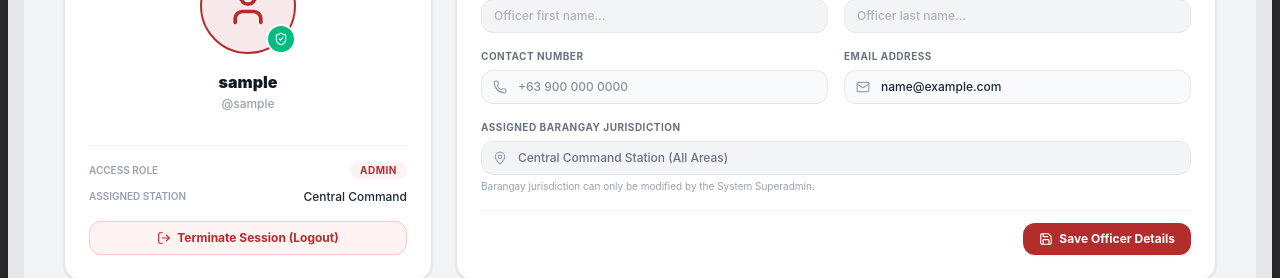
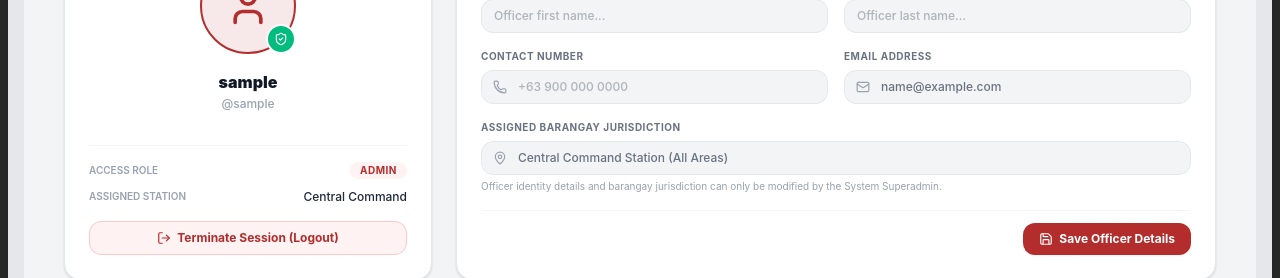
Before and after one commit to Meizelea/AcEmergency, a React (Vite) app in the folder thesis/: page /profile in a window 1280 px wide. Shown: the part 287-565 px from the top of the page. Built offline with nearby package versions, Linux system fonts and the light colour scheme; no server answers; sample sign-in values are in the browser's storage.

Commit message:
Update adminProfilePage.jsx

```diff
--- a/thesis/src/pages/adminProfilePage.jsx
+++ b/thesis/src/pages/adminProfilePage.jsx
@@ -443,10 +443,10 @@ export default function AdminProfilePage() {
                       <Phone size={14} className="absolute left-3 top-1/2 -translate-y-1/2 text-gray-400" />
                       <input
                         type="text"
+                        disabled
                         value={adminData.contact_number}
-                        onChange={(e) => setAdminData({ ...adminData, contact_number: e.target.value })}
                         placeholder="+63 900 000 0000"
-                        className="w-full pl-9 pr-3 py-2 bg-gray-50 border border-gray-200 rounded-xl text-xs text-gray-800 font-medium focus:outline-none focus:border-[#b32d2d] focus:bg-white"
+                        className="w-full pl-9 pr-3 py-2 bg-gray-100 border border-gray-200 rounded-xl text-xs text-gray-500 font-medium cursor-not-allowed"
                       />
                     </div>
                   </div>
@@ -456,10 +456,10 @@ export default function AdminProfilePage() {
                       <Mail size={14} className="absolute left-3 top-1/2 -translate-y-1/2 text-gray-400" />
                       <input
                         type="email"
+                        disabled
                         value={adminData.email}
-                        onChange={(e) => setAdminData({ ...adminData, email: e.target.value })}
                         placeholder="admin@aksyon.online"
-                        className="w-full pl-9 pr-3 py-2 bg-gray-50 border border-gray-200 rounded-xl text-xs text-gray-800 font-medium focus:outline-none focus:border-[#b32d2d] focus:bg-white"
+                        className="w-full pl-9 pr-3 py-2 bg-gray-100 border border-gray-200 rounded-xl text-xs text-gray-500 font-medium cursor-not-allowed"
                       />
                     </div>
                   </div>
@@ -476,7 +476,7 @@ export default function AdminProfilePage() {
                       className="w-full pl-9 pr-3 py-2 bg-gray-100 border border-gray-200 rounded-xl text-xs text-gray-500 font-medium cursor-not-allowed"
                     />
                   </div>
-                  <span className="text-[10px] text-gray-400 mt-1 block">Barangay jurisdiction can only be modified by the System Superadmin.</span>
+                  <span className="text-[10px] text-gray-400 mt-1 block">Officer identity details and barangay jurisdiction can only be modified by the System Superadmin.</span>
                 </div>
               </div>
 
```
